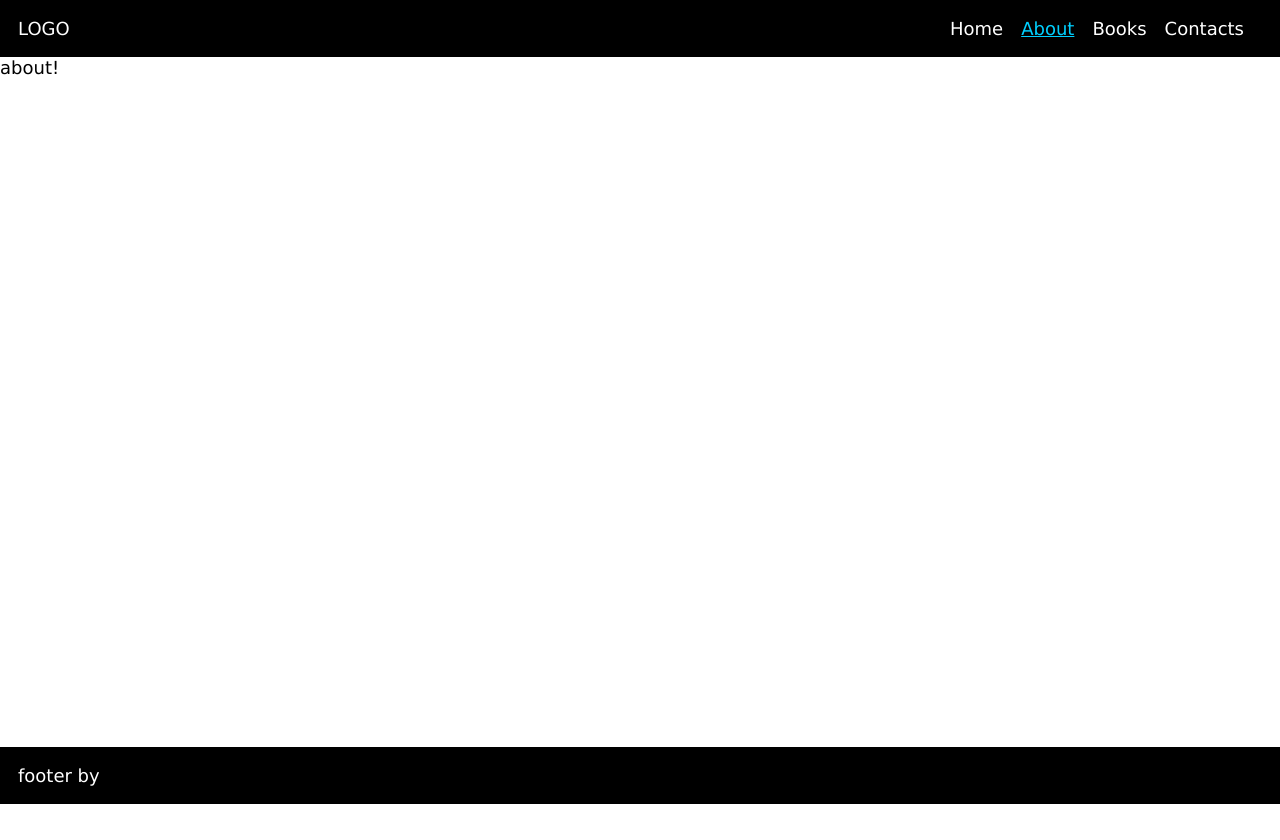
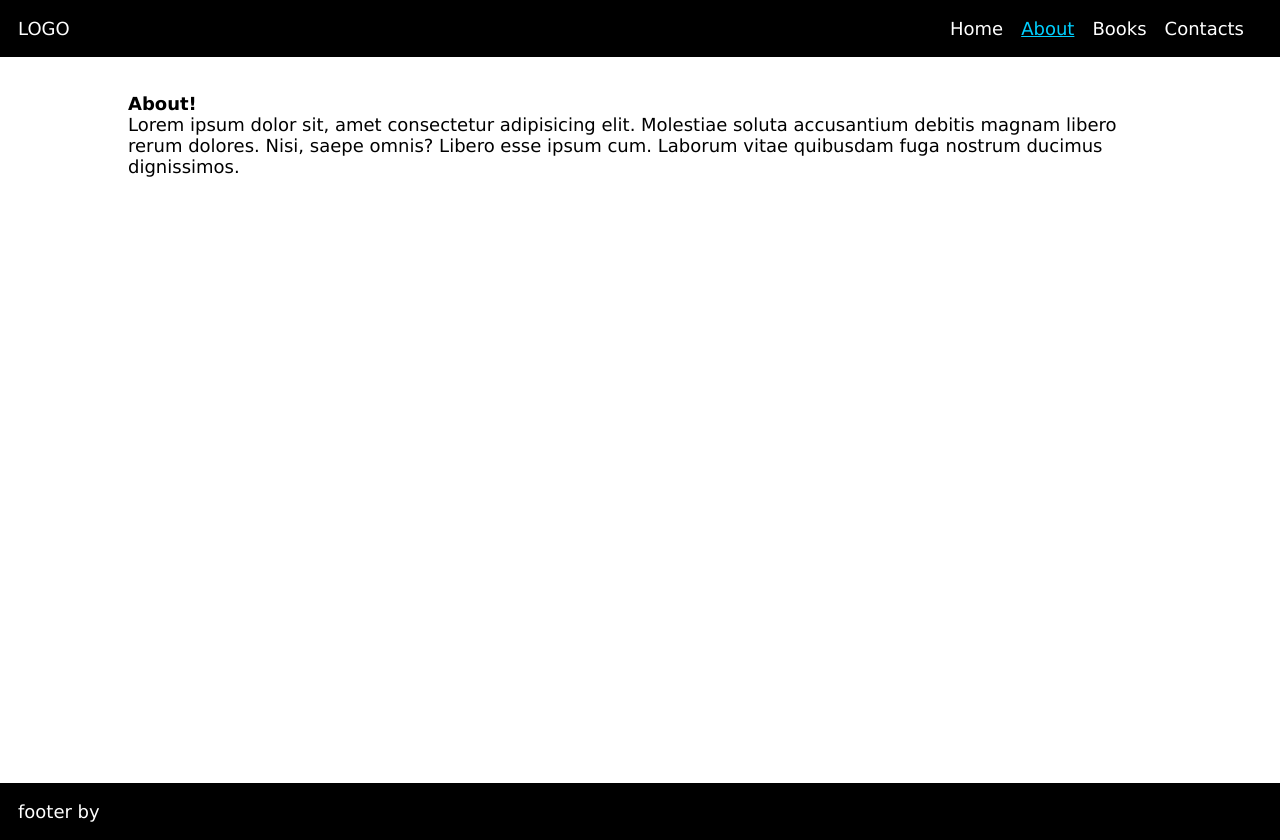
Before and after one commit to MicheleFumi/react-library, a React (Vite) app: page /about in a window 1280 px wide. Before the commit the page ends 804 px from the top, so only its background shows below. Built offline with nearby package versions, Linux system fonts and the light colour scheme.

Commit message:
add style

```diff
--- a/src/index.css
+++ b/src/index.css
@@ -38,3 +38,9 @@ footer {
   color: white;
   justify-content: space-between;
 }
+
+.container {
+  width: 80%;
+  margin: auto;
+  margin-top: 2rem;
+}
--- a/src/pages/About.jsx
+++ b/src/pages/About.jsx
@@ -1,12 +1,15 @@
-import MainMenu from "../components/MainMenu";
+
 
 export default function () {
 
     return (
         <>
+            <div className="container">
+                <h1>About!</h1>
+                <p>Lorem ipsum dolor sit, amet consectetur adipisicing elit. Molestiae soluta accusantium debitis magnam libero rerum dolores. Nisi, saepe omnis? Libero esse ipsum cum. Laborum vitae quibusdam fuga nostrum ducimus dignissimos.</p>
 
 
-            <div>about!</div>
+            </div>
 
 
         </>
--- a/src/pages/Books.jsx
+++ b/src/pages/Books.jsx
@@ -1,13 +1,16 @@
-import MainMenu from "../components/MainMenu";
+
 
 export default function () {
 
     return (
         <>
 
+            <div className="container">
+                <h1>Books!</h1>
+                <p>Lorem ipsum dolor sit, amet consectetur adipisicing elit. Molestiae soluta accusantium debitis magnam libero rerum dolores. Nisi, saepe omnis? Libero esse ipsum cum. Laborum vitae quibusdam fuga nostrum ducimus dignissimos.</p>
 
-            <div>books!</div>
 
+            </div>
 
         </>
 
--- a/src/pages/Contacts.jsx
+++ b/src/pages/Contacts.jsx
@@ -1,11 +1,15 @@
-import MainMenu from "../components/MainMenu";
+
 
 export default function () {
 
     return (
         <>
+            <div className="container">
+                <h1>Contacts!</h1>
+                <p>Lorem ipsum dolor sit, amet consectetur adipisicing elit. Molestiae soluta accusantium debitis magnam libero rerum dolores. Nisi, saepe omnis? Libero esse ipsum cum. Laborum vitae quibusdam fuga nostrum ducimus dignissimos.</p>
 
-            <div>contacts!</div>
+            </div>
+
 
         </>
 
--- a/src/pages/HomePage.jsx
+++ b/src/pages/HomePage.jsx
@@ -4,8 +4,13 @@ export default function () {
 
     return (
         <>
-            <div>ciao!</div>
+            <div className="container">
+                <h1>Ciao!</h1>
+                <p>Lorem ipsum dolor sit, amet consectetur adipisicing elit. Molestiae soluta accusantium debitis magnam libero rerum dolores. Nisi, saepe omnis? Libero esse ipsum cum. Laborum vitae quibusdam fuga nostrum ducimus dignissimos.</p>
 
+
+
+            </div>
 
         </>
 
```
